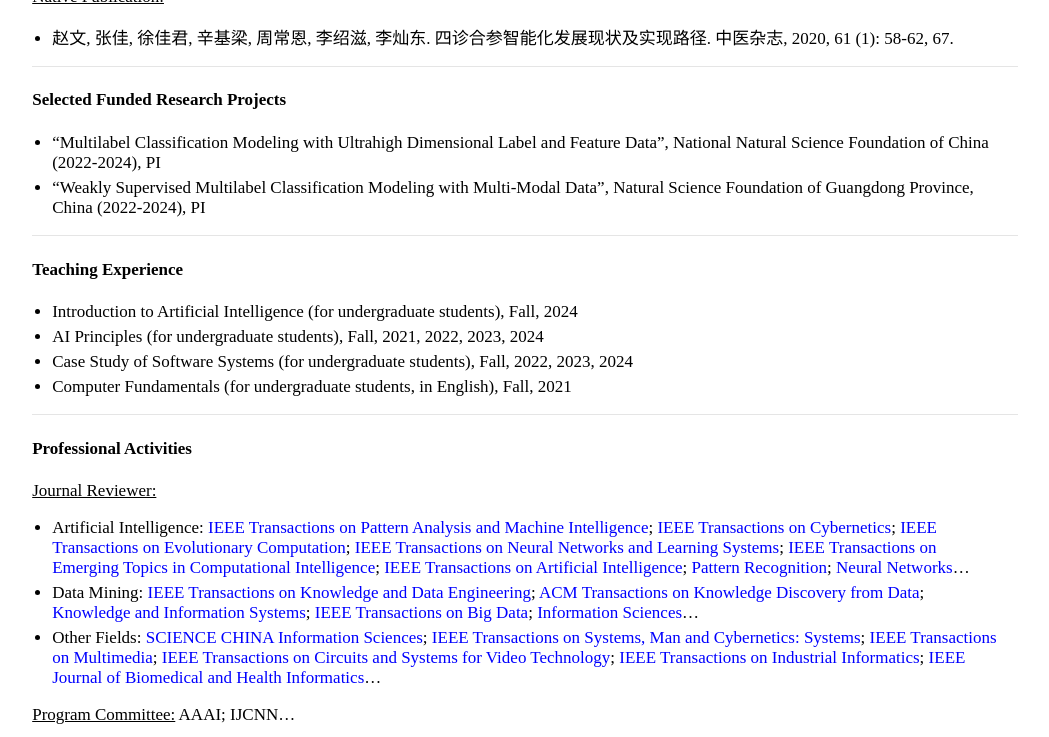
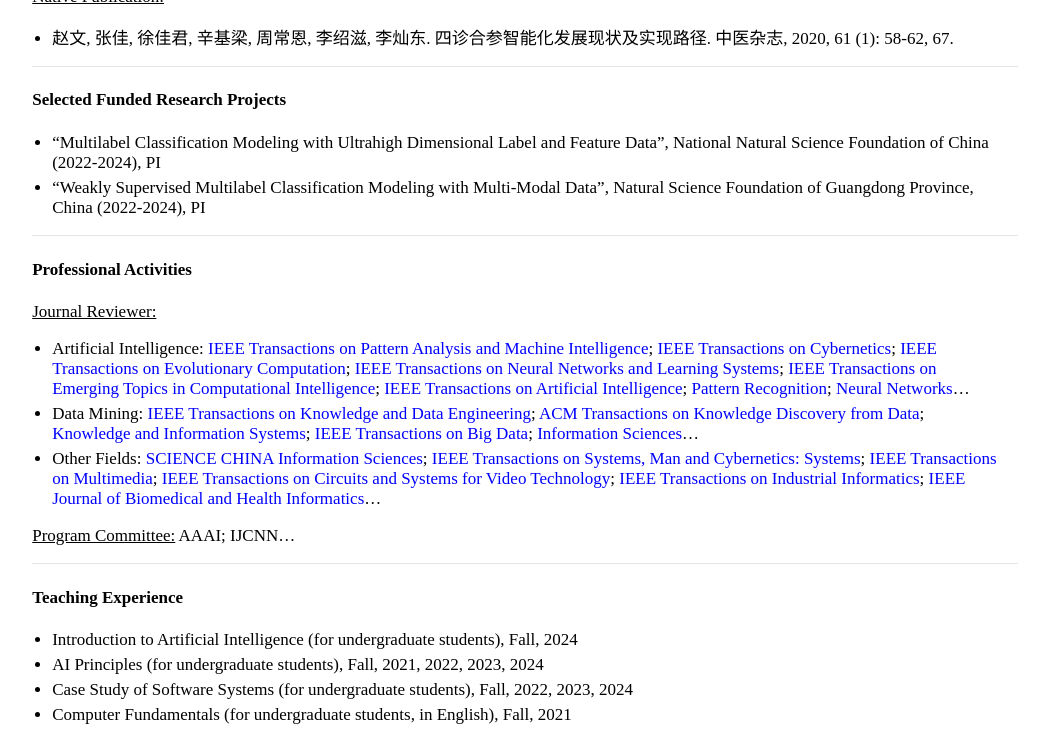
Before and after one commit to jiazhang-ml/jiazhang-ml.github.io, a Jekyll site: the page built from index.md, in a window 1280 px wide and 900 px high, scrolled down 1156 px, cut to the strip 0-737 px from the top of the window. Shown: the whole strip, without its empty margins (115-1164 px from the left). Built offline with Jekyll 4.4.1, drawn with Linux system fonts in a browser that asks for light colours; part of the change alters nothing that is shown.

```diff
--- a/index.md
+++ b/index.md
@@ -46,15 +46,6 @@ layout: default
 
 ---
 
-#### Teaching Experience
-
-* Introduction to Artificial Intelligence (for undergraduate students), Fall, 2024
-* AI Principles (for undergraduate students), Fall, 2021, 2022, 2023, 2024
-* Case Study of Software Systems (for undergraduate students), Fall, 2022, 2023, 2024
-* Computer Fundamentals (for undergraduate students, in English), Fall, 2021
-
----
-
 #### Professional Activities
 
 <u>Journal Reviewer:</u>
@@ -63,3 +54,12 @@ layout: default
 * Other Fields: [SCIENCE CHINA Information Sciences](https://mc03.manuscriptcentral.com/scis); [IEEE Transactions on Systems, Man and Cybernetics: Systems](https://mc.manuscriptcentral.com/systems); [IEEE Transactions on Multimedia](https://mc.manuscriptcentral.com/tmm-ieee); [IEEE Transactions on Circuits and Systems for Video Technology](https://mc.manuscriptcentral.com/tcsvt); [IEEE Transactions on Industrial Informatics](https://mc.manuscriptcentral.com/tii); [IEEE Journal of Biomedical and Health Informatics](https://mc.manuscriptcentral.com/jbhi-embs)...
 
 <u>Program Committee:</u> AAAI; IJCNN...
+
+---
+
+#### Teaching Experience
+
+* Introduction to Artificial Intelligence (for undergraduate students), Fall, 2024
+* AI Principles (for undergraduate students), Fall, 2021, 2022, 2023, 2024
+* Case Study of Software Systems (for undergraduate students), Fall, 2022, 2023, 2024
+* Computer Fundamentals (for undergraduate students, in English), Fall, 2021
```
